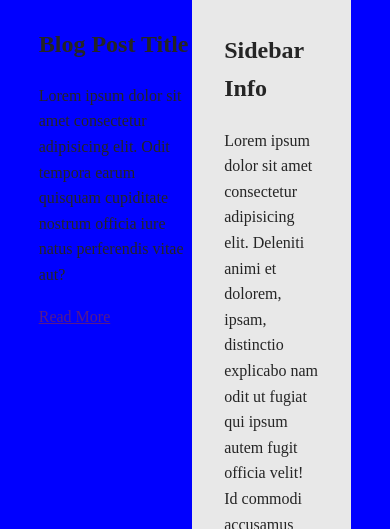
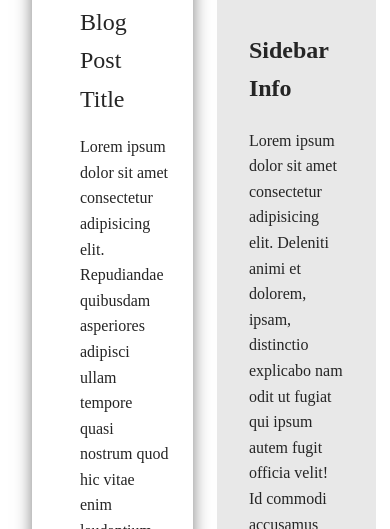
Before and after one commit to jsixx777/LayoutUtilizingGrid, a plain HTML site: page index.html in a window 390 px wide. Shown: the part 611-1140 px from the top of the page. Drawn offline with nearby package versions, Linux system fonts and the light colour scheme.

Commit message:
basic styling done, next is responsive layout setup

```diff
--- a/index.html
+++ b/index.html
@@ -21,11 +21,11 @@
 
     <main>
         <div class="card">
-            <img class="card-img" src="">
+            <img class="card-img" src="https://images.unsplash.com/photo-1528055823578-1c18ae59ef8c?ixid=MnwxMjA3fDB8MHxzZWFyY2h8MTZ8fHNreXNjcmFwZXJzfGVufDB8fDB8fA%3D%3D&ixlib=rb-1.2.1&auto=format&fit=crop&w=800&q=60">
             <h2 class="card-title">Blog Post Title</h2>
             <div class="card-content">
-                <p>Lorem ipsum dolor sit amet consectetur adipisicing elit. Odit tempora earum quisquam cupiditate
-                    nostrum officia iure natus perferendis vitae aut?</p>
+                <p>Lorem ipsum dolor sit amet consectetur adipisicing elit. Repudiandae quibusdam asperiores adipisci ullam tempore quasi nostrum quod hic vitae enim laudantium nesciunt possimus consequuntur rerum, iusto maxime facere qui iste reiciendis quisquam sequi illo pariatur! Deserunt, similique modi esse laboriosam accusantium, eveniet voluptates reiciendis aspernatur sint cumque voluptatibus! Expedita quae ullam dolore labore esse provident quidem hic qui. Iusto sunt necessitatibus praesentium, voluptatum illo accusamus aliquam ratione! Optio voluptate nostrum nisi fuga eligendi assumenda quae, reiciendis tempore! Perferendis placeat laudantium aliquam. Natus, consectetur animi voluptas officiis ullam suscipit adipisci atque recusandae dignissimos labore iure nam, est minima nemo laudantium numquam.</p>
+
                 <a href="">Read More</a>
             </div>
         </div>
--- a/styles.scss
+++ b/styles.scss
@@ -40,7 +40,7 @@ $white: #fff;
 body {
     @include font-base;
     line-height: 1.6;
-    background-color: blue;
+    //background-color: blue;
 
     display: grid;
     grid-template-rows: 10em 50vh auto 10em;
@@ -49,6 +49,7 @@ body {
     "hero hero hero hero"
     ". main sidebar ."
     "footer footer footer footer";
+    grid-column-gap: 1.5em;
 
 }
 
@@ -102,3 +103,31 @@ footer {
 .footer-title {
     @include font-alt($color: $yellow, $font-size: $fs-h2);
 }
+
+.card {
+    display: grid;
+    grid-template-rows: min-content auto;
+    grid-template-columns: 1fr 3fr;
+    grid-column-gap: 1.5em;
+    padding: 1.5em;
+    grid-template-areas: "img title"
+    "img content";
+    box-shadow: 0 0 1em rgba(0, 0, 0, 0.5);
+
+}
+
+.card-img {
+    max-width: 100%;
+    grid-area: img;
+
+}
+
+.card-title {
+    margin: 0;
+    grid-area: title;
+    font-weight: 300;
+
+}
+.card-content {
+    grid-area: content;
+}
```
Also changed, not shown: styles.css, 1 other file.
